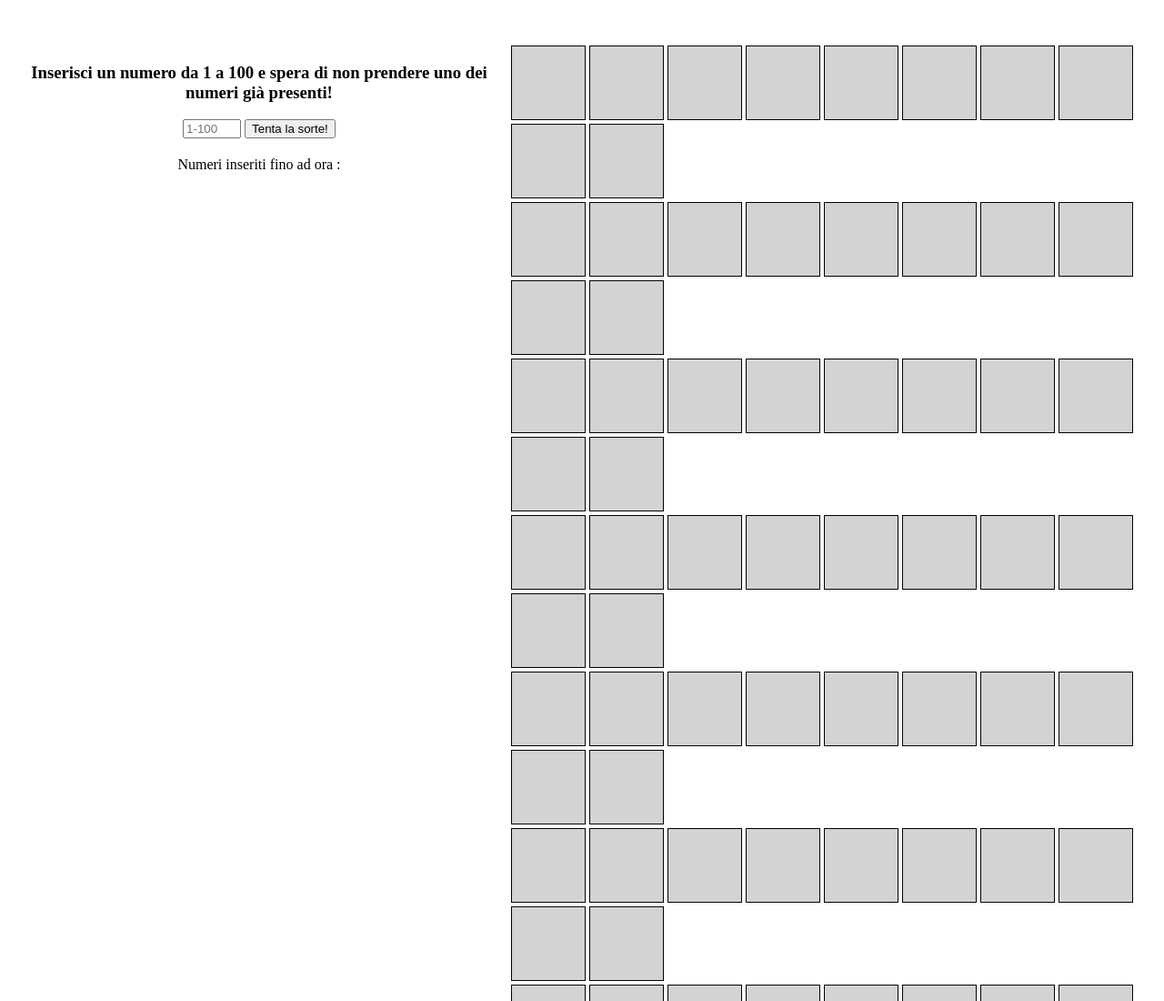
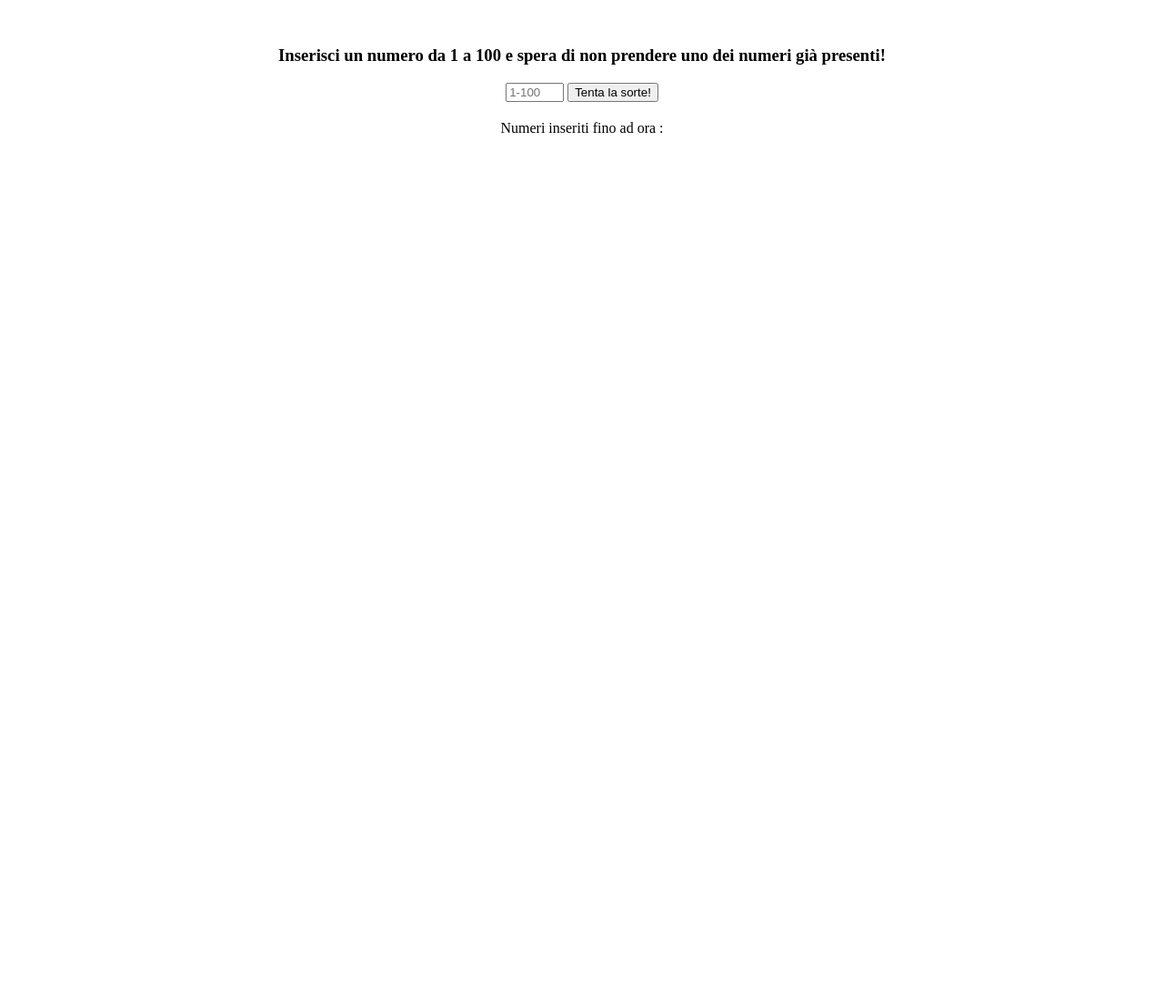
Before and after one commit to Flavionsky/js-campominato, a plain HTML site: page index.html in a window 1280 px wide. Shown: the top 1100 px of the page at 91% size. After the commit the page ends 800 px from the top, so only its background shows below. Drawn offline with Linux system fonts and the light colour scheme.

Commit message:
css remove

```diff
--- a/css/style.css
+++ b/css/style.css
@@ -1,18 +1,4 @@
-.container_flex{
-  display: flex;
+
+.container{
   margin-top: 50px;
-  justify-content: space-around;
-}
-.left_menu{
   text-align: center;
-}
-.square{
-  display: inline-block;
-  width: 80px;
-  height: 80px;
-  background-color: lightgrey;
-  border: 1px solid black;
-}
-#numberEntered{
-  /* display: none; */
-}
--- a/index.html
+++ b/index.html
@@ -8,137 +8,12 @@
     <link rel="stylesheet" href="css/style.css">
   </head>
   <body>
-    <div class="container_flex">
-      <div class="left_menu">
-        <h3>Inserisci un numero da 1 a 100 e spera di non prendere uno dei numeri già presenti!</h3>
-        <input id="myNum" type="number" min="1" max="100" step="1" placeholder="1-100">
-        <button id="tryBtn" type="button" name="button">Tenta la sorte!</button>
-        <h2 id="messageLoseWin"></h2>
-        <div id="numberEntered">Numeri inseriti fino ad ora :<br></div>
-      </div>
-      <div class="right-container">
-        <div class="row">
-          <div class="square"></div>
-          <div class="square"></div>
-          <div class="square"></div>
-          <div class="square"></div>
-          <div class="square"></div>
-          <div class="square"></div>
-          <div class="square"></div>
-          <div class="square"></div>
-          <div class="square"></div>
-          <div class="square"></div>
-        </div>
-        <div class="row">
-          <div class="square"></div>
-          <div class="square"></div>
-          <div class="square"></div>
-          <div class="square"></div>
-          <div class="square"></div>
-          <div class="square"></div>
-          <div class="square"></div>
-          <div class="square"></div>
-          <div class="square"></div>
-          <div class="square"></div>
-        </div>
-        <div class="row">
-          <div class="square"></div>
-          <div class="square"></div>
-          <div class="square"></div>
-          <div class="square"></div>
-          <div class="square"></div>
-          <div class="square"></div>
-          <div class="square"></div>
-          <div class="square"></div>
-          <div class="square"></div>
-          <div class="square"></div>
-        </div>
-        <div class="row">
-          <div class="square"></div>
-          <div class="square"></div>
-          <div class="square"></div>
-          <div class="square"></div>
-          <div class="square"></div>
-          <div class="square"></div>
-          <div class="square"></div>
-          <div class="square"></div>
-          <div class="square"></div>
-          <div class="square"></div>
-        </div>
-        <div class="row">
-          <div class="square"></div>
-          <div class="square"></div>
-          <div class="square"></div>
-          <div class="square"></div>
-          <div class="square"></div>
-          <div class="square"></div>
-          <div class="square"></div>
-          <div class="square"></div>
-          <div class="square"></div>
-          <div class="square"></div>
-        </div>
-        <div class="row">
-          <div class="square"></div>
-          <div class="square"></div>
-          <div class="square"></div>
-          <div class="square"></div>
-          <div class="square"></div>
-          <div class="square"></div>
-          <div class="square"></div>
-          <div class="square"></div>
-          <div class="square"></div>
-          <div class="square"></div>
-        </div>
-        <div class="row">
-          <div class="square"></div>
-          <div class="square"></div>
-          <div class="square"></div>
-          <div class="square"></div>
-          <div class="square"></div>
-          <div class="square"></div>
-          <div class="square"></div>
-          <div class="square"></div>
-          <div class="square"></div>
-          <div class="square"></div>
-        </div>
-        <div class="row">
-          <div class="square"></div>
-          <div class="square"></div>
-          <div class="square"></div>
-          <div class="square"></div>
-          <div class="square"></div>
-          <div class="square"></div>
-          <div class="square"></div>
-          <div class="square"></div>
-          <div class="square"></div>
-          <div class="square"></div>
-        </div>
-        <div class="row">
-          <div class="square"></div>
-          <div class="square"></div>
-          <div class="square"></div>
-          <div class="square"></div>
-          <div class="square"></div>
-          <div class="square"></div>
-          <div class="square"></div>
-          <div class="square"></div>
-          <div class="square"></div>
-          <div class="square"></div>
-        </div>
-        <div class="row">
-          <div class="square"></div>
-          <div class="square"></div>
-          <div class="square"></div>
-          <div class="square"></div>
-          <div class="square"></div>
-          <div class="square"></div>
-          <div class="square"></div>
-          <div class="square"></div>
-          <div class="square"></div>
-          <div class="square"></div>
-        </div>
-
-      </div>
+    <div class="container">
+      <h3>Inserisci un numero da 1 a 100 e spera di non prendere uno dei numeri già presenti!</h3>
+      <input id="myNum" type="number" min="1" max="100" step="1" placeholder="1-100">
+      <button id="tryBtn" type="button" name="button">Tenta la sorte!</button>
+      <h2 id="messageLoseWin"></h2>
+      <div id="numberEntered">Numeri inseriti fino ad ora :<br></div>
     </div>
     <script src="js/script.js" charset="utf-8"></script>
   </body>
```
